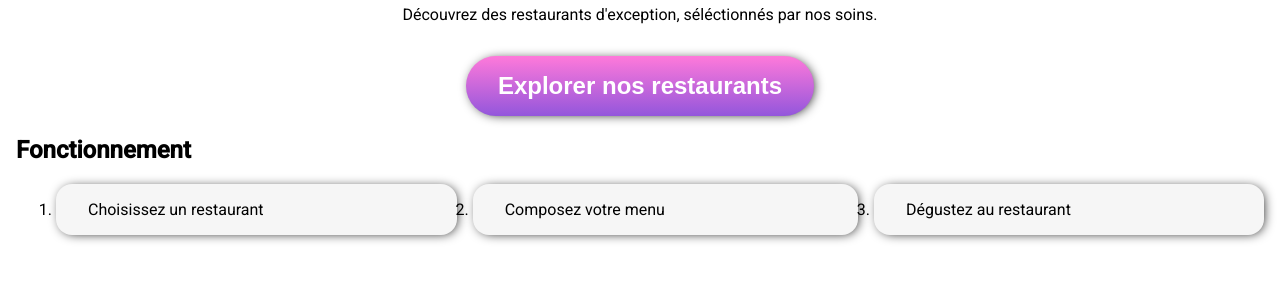
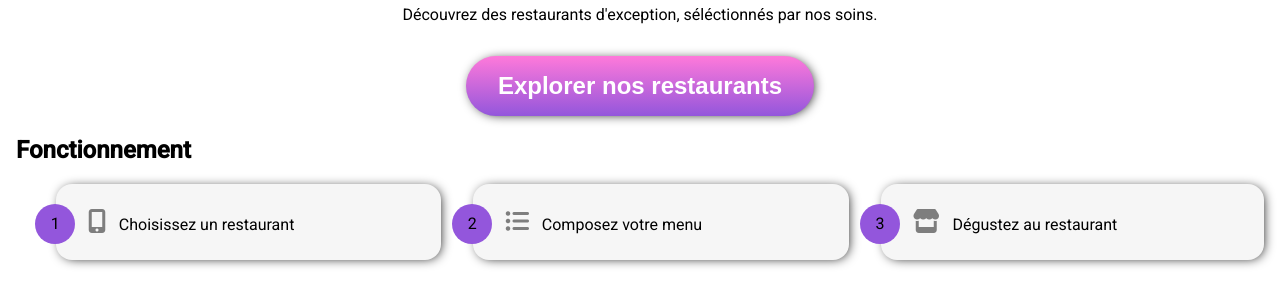
Before and after one commit to BMaxOpenC/MaximeBernard__12102021, a website: page Index.html in a window 1280 px wide. Shown: the part 242-548 px from the top of the page. Drawn offline with Linux system fonts and the light colour scheme; a web font is replaced by a local one.

Commit message:
Counter .functionning

```diff
--- a/Index.html
+++ b/Index.html
@@ -33,9 +33,9 @@
         <section class="functioning">
             <h2>Fonctionnement</h2>
             <ol>
-                <li>Choisissez un restaurant</li>
-                <li>Composez votre menu</li>
-                <li>Dégustez au restaurant</li>
+                <li><i class="fas fa-mobile-alt"></i>Choisissez un restaurant</li>
+                <li><i class="fas fa-list-ul"></i>Composez votre menu</li>
+                <li><i class="fas fa-store"></i>Dégustez au restaurant</li>
             </ol>
         </section>
     </main>
--- a/sass/layout/functioning.scss
+++ b/sass/layout/functioning.scss
@@ -1,23 +1,47 @@
 @use "../utils/box-shadow.scss";
 @use "../utils/zoom.scss";
+@use "../utils/variables.scss";
+@use "../utils/colors.scss";
+
+
 
 .functioning {
+    counter-reset: funcnum;
     & ol {
         display: flex;
-        flex-wrap: wrap;
-        gap: 1rem;
-        @media (max-width: 800px) {
+        gap: 2rem;
+        @media (max-width: 1000px) {
             flex-direction: column;
         }
     }
     & li {
+        position: relative;
+        &::before {
+            counter-increment: funcnum;
+            content: counter(funcnum);
+            background-color: colors.$purple;
+            width: 2.5 * variables.$circlefun-height;
+            height: 2.5 * variables.$circlefun-height;
+            display: grid;
+            place-items: center;
+            border-radius: 50%;
+            position: absolute;
+            bottom: variables.$circlefun-height;
+            left: -1.3 * variables.$circlefun-height;
+        }
+        list-style-type: none;
         background-color: #f6f6f6;
-        padding: 1rem 2rem;
+        padding: 1.6rem 2rem;
         flex-grow: 1;
         border-radius: 1rem;
         @include box-shadow.base-shadow;
         &:hover {
             @include zoom.zoom;
         }
+        & i.fas {
+            margin-right: 0.8rem;
+            color: colors.$lightgrey;
+            font-size: 1.5rem;
+        }
     }
 }
--- /dev/null
+++ b/sass/utils/colors.scss
@@ -0,0 +1,2 @@
+$lightgrey: #7e7e7e;
+$purple: #9356dc;
--- /dev/null
+++ b/sass/utils/variables.scss
@@ -0,0 +1 @@
+$circlefun-height: 1rem;
```
Also changed, not shown: sass/layout/functioning.css, style.css, 2 other files.
